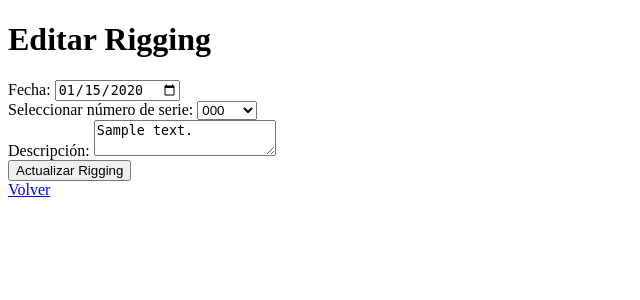
After one commit to naskeytor/rigging_management, a Flask app: page /rigging/edit/1 in a window 1280 px wide. The commit adds this page. Shown: the top 300 px of the page, without its empty margins (0-640 px from the left). Run offline with Flask 3, Linux system fonts and the light colour scheme; a user stored in the database is signed in; tables that the repository leaves empty hold one stand-in row (values such as "Sample post").

Commit message:
Basic add and edit for rigging

```diff
--- a/rigging_test/app.py
+++ b/rigging_test/app.py
@@ -486,7 +486,8 @@ def list_rigs():
 @login_required
 def show_rig(rig_id):
     rig = Rig.query.get_or_404(rig_id)
-    return render_template('show_rig.html', rig=rig)
+    riggings = Rigging.query.filter((Rigging.rig_id == rig_id) | (Rigging.serial_numbers == rig.rig_number)).order_by(Rigging.date.desc()).all()
+    return render_template('show_rig.html', rig=rig, riggings=riggings)
 
 @app.route('/rigs/add', methods=['GET', 'POST'])
 def add_rig():
@@ -662,7 +663,59 @@ def rigging_add(component_id=None):
     return render_template('add_rigging.html', components=components, rigs=rigs, preselected_component_id=component_id)
 
 
+@app.route('/rigging/edit/<int:rigging_id>', methods=['GET', 'POST'])
+@login_required
+def edit_rigging(rigging_id):
+    rigging = Rigging.query.get_or_404(rigging_id)
 
+    if request.method == 'POST':
+        date = request.form.get('date')
+        description = request.form.get('description')
+        selected_value = request.form.get('serial_numbers')
+
+        rig_id = None
+        component_id = None
+
+        # Extrae el tipo y el ID del valor seleccionado
+        selection_type, selection_id = selected_value.split('-')
+
+        # Determina si el valor seleccionado pertenece a un Component o a un Rig
+        if selection_type == "Component":
+            component = Component.query.get(int(selection_id))
+            if component:
+                rigging.serial_numbers = component.serial_number
+                component_id = component.id
+        elif selection_type == "Rig":
+            rig = Rig.query.get(int(selection_id))
+            if rig:
+                rigging.serial_numbers = rig.rig_number
+                rig_id = rig.id
+
+        # Actualiza el registro de Rigging
+        rigging.date = date
+        rigging.description = description
+        rigging.component_id = component_id
+        rigging.rig_id = rig_id
+
+        db.session.commit()
+        flash('Rigging actualizado correctamente.', 'success')
+        return redirect(url_for('list_rigging', rigging_id=rigging.id))
+
+    components = Component.query.all()
+    rigs = Rig.query.all()
+    return render_template('edit_rigging.html', rigging=rigging, components=components, rigs=rigs)
+
+
+@app.route('/rigging/delete/<int:rigging_id>', methods=['POST'])
+@login_required
+def delete_rigging(rigging_id):
+    rigging = Rigging.query.get_or_404(rigging_id)
+
+    db.session.delete(rigging)
+    db.session.commit()
+    flash('Rigging eliminado correctamente.', 'success')
+
+    return redirect(url_for('list_rigging'))
 
 
 if __name__ == '__main__':
--- /dev/null
+++ b/rigging_test/templates/edit_rigging.html
@@ -0,0 +1,41 @@
+<!DOCTYPE html>
+<html lang="en">
+<head>
+    <meta charset="UTF-8">
+    <title>Editar Rigging</title>
+</head>
+<body>
+    <h1>Editar Rigging</h1>
+    <form method="post">
+        <label for="date">Fecha:</label>
+        <input type="date" name="date" id="date" value="{{ rigging.date.strftime('%Y-%m-%d') }}" required>
+        <br>
+
+        <label for="serial_numbers">Seleccionar número de serie:</label>
+        <select id="serial_numbers" name="serial_numbers" required>
+            <optgroup label="Componentes">
+                {% for component in components %}
+                    <option value="Component-{{ component.id }}" {% if rigging.component_id == component.id %}selected{% endif %}>
+                        {{ component.serial_number }}
+                    </option>
+                {% endfor %}
+            </optgroup>
+            <optgroup label="Rigs">
+                {% for rig in rigs %}
+                    <option value="Rig-{{ rig.id }}" {% if rigging.rig_id == rig.id %}selected{% endif %}>
+                        {{ rig.rig_number }}
+                    </option>
+                {% endfor %}
+            </optgroup>
+        </select>
+        <br>
+
+        <label for="description">Descripción:</label>
+        <textarea name="description" id="description">{{ rigging.description }}</textarea>
+        <br>
+
+        <input type="submit" value="Actualizar Rigging">
+    </form>
+    <a href="{{ url_for('list_rigging') }}">Volver</a>
+</body>
+</html>
--- a/rigging_test/templates/rigging.html
+++ b/rigging_test/templates/rigging.html
@@ -26,10 +26,15 @@
                         <br>
                         No asociado a Rig o Componente específico.
                     {% endif %}
+                    <a href="{{ url_for('edit_rigging', rigging_id=rigging.id) }}">Edit</a>
+                    <form action="{{ url_for('delete_rigging', rigging_id=rigging.id) }}" method="post" onsubmit="return confirm('¿Estás seguro de que quieres eliminar este rigging?');">
+                        <input type="submit" value="Eliminar">
+                    </form>
                 </li>
             {% endfor %}
         </ul>
         <a href="{{ url_for('rigging_add') }}">Añadir nuevo Rigging</a>
+        <a href="{{ url_for('index') }}">Back to Index</a>
     </div>
 </body>
 </html>
--- a/rigging_test/templates/show_component.html
+++ b/rigging_test/templates/show_component.html
@@ -31,6 +31,12 @@
                     <td>{{ rigging.rigger.username }}</td>
                     <td>{{ rigging.description }}</td>
                     <td>{{ rigging.serial_numbers }}</td>
+                    <td>
+                        <a href="{{ url_for('edit_rigging', rigging_id=rigging.id) }}" class="btn btn-primary">Editar</a>
+                        <form action="{{ url_for('delete_rigging', rigging_id=rigging.id) }}" method="post" style="display: inline;" onsubmit="return confirm('¿Estás seguro de que quieres eliminar este registro de rigging?');">
+                            <input type="submit" value="Eliminar" class="btn btn-danger">
+                        </form>
+                    </td>
                 </tr>
                 {% endfor %}
             </tbody>
```
Also changed, not shown: rigging_test/templates/show_rig.html (+28 -3 lines).
